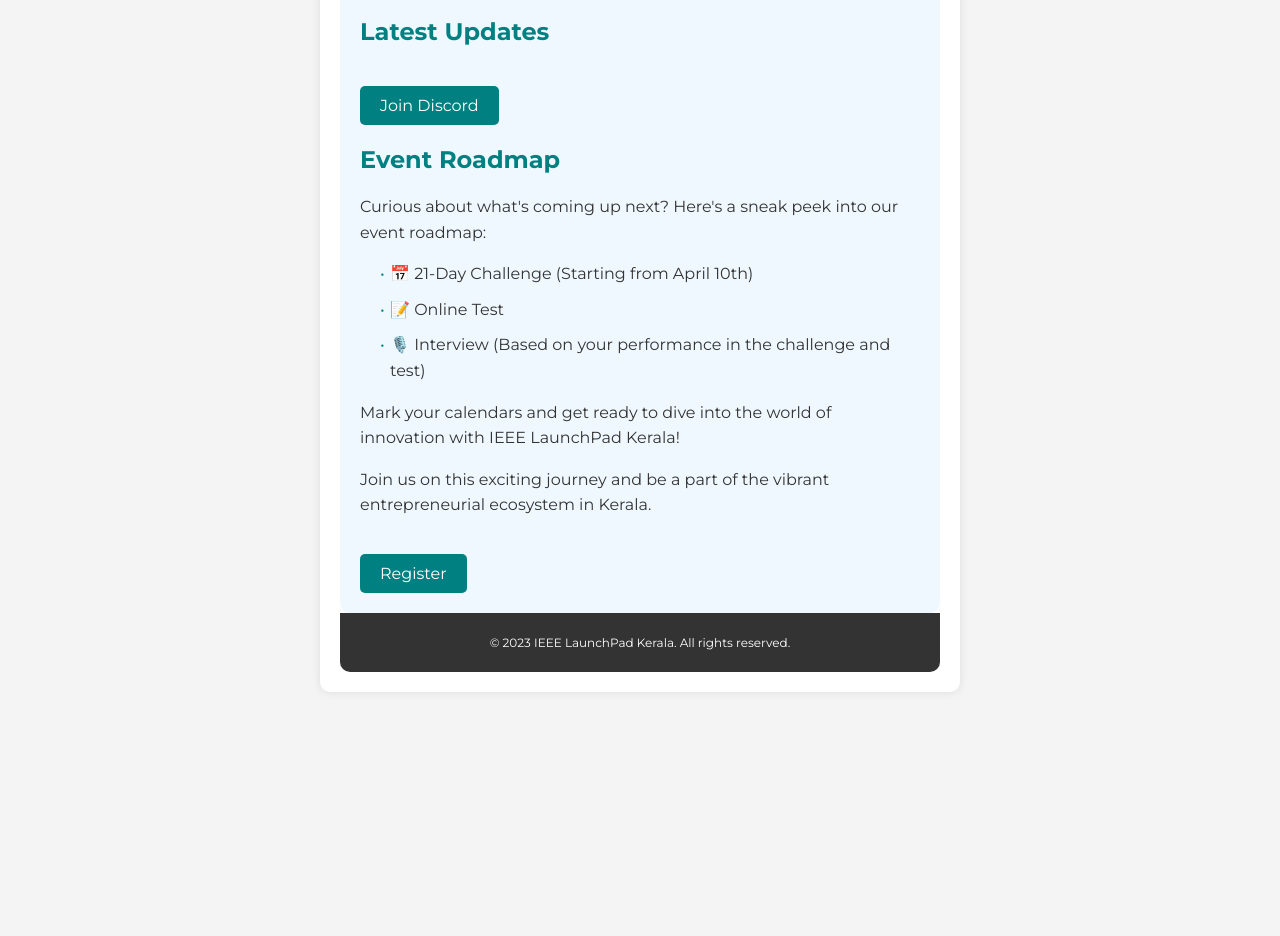
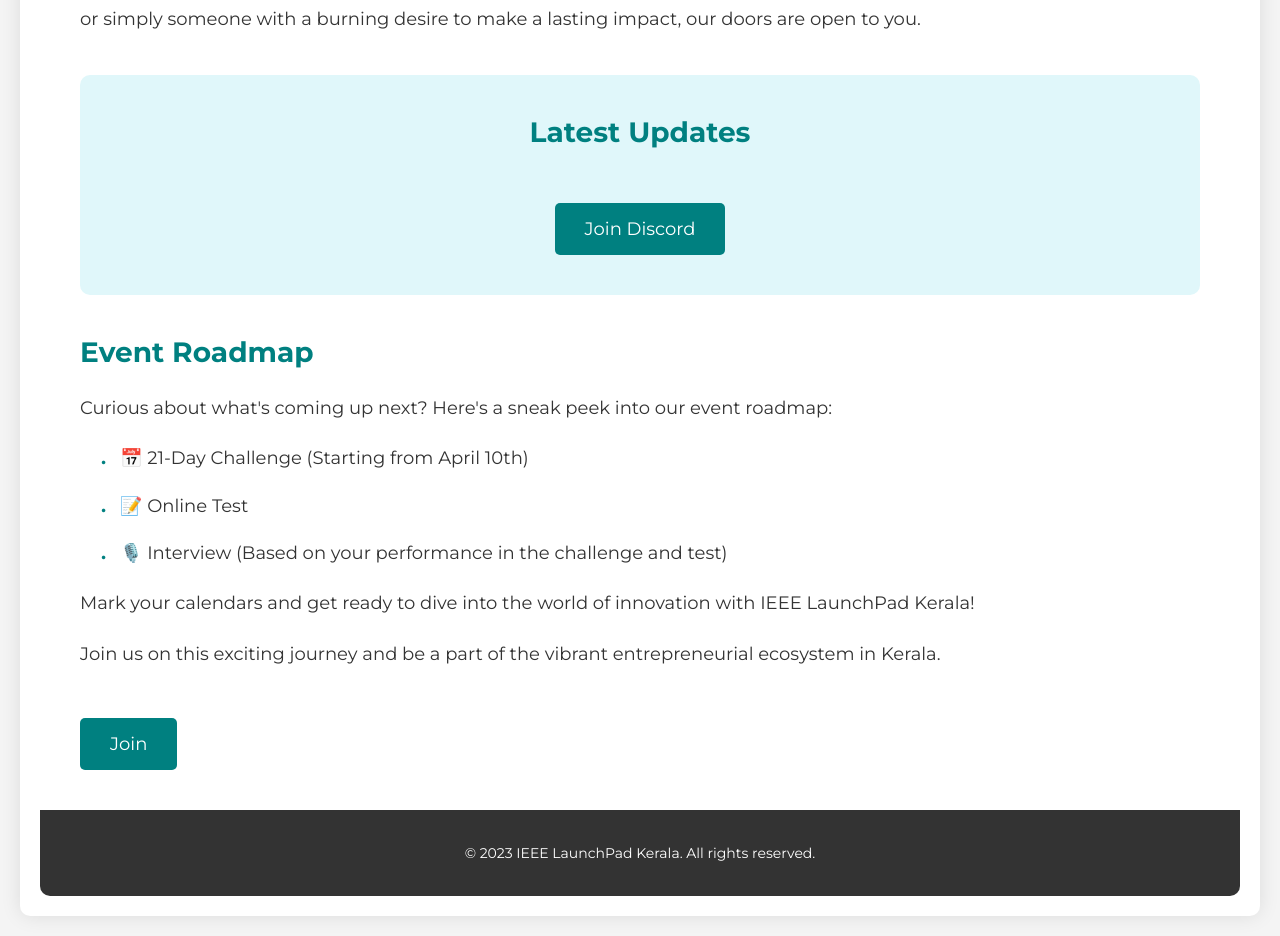
Before and after one commit to Josepaul2k01/Launchpad-Newsletter, a plain HTML site: page index.html in a window 1280 px wide. Shown: the part 575-1511 px from the top of the page. Before the commit the page ends 1287 px from the top, so only its background shows below. Drawn offline with Linux system fonts and the light colour scheme.

Commit message:
Update index.html

```diff
--- a/index.html
+++ b/index.html
@@ -3,7 +3,7 @@
 <head>
     <meta charset="UTF-8">
     <meta name="viewport" content="width=device-width, initial-scale=1.0">
-    <title>Launchpad Newsletter</title>
+    <title>IEEE LaunchPad Kerala 2024</title>
     <link href="https://fonts.googleapis.com/css2?family=Montserrat:wght@400;700&display=swap" rel="stylesheet">
     <style>
         body {
@@ -11,47 +11,54 @@
             background-color: #f4f4f4;
             margin: 0;
             padding: 0;
+            display: flex;
+            flex-direction: column;
+            align-items: center;
+            color: #333;
         }
         .container {
             width: 100%;
-            max-width: 600px;
+            max-width: 1200px;
             margin: 20px auto;
             background-color: #ffffff;
             padding: 20px;
-            box-shadow: 0 0 10px rgba(0, 0, 0, 0.1);
+            box-shadow: 0 0 20px rgba(0, 0, 0, 0.1);
             border-radius: 10px;
         }
         header {
             text-align: center;
             background-color: #008080;
             color: white;
-            padding: 20px;
+            padding: 40px;
             border-radius: 10px 10px 0 0;
         }
         header h1 {
             margin: 0;
-            font-size: 24px;
+            font-size: 36px;
+        }
+        header p {
+            margin: 10px 0 0;
+            font-size: 18px;
         }
         section {
-            padding: 20px;
-            background-color: #f0f8ff;
-            border-radius: 0 0 10px 10px;
+            padding: 40px;
         }
         section h2 {
             color: #008080;
-            margin-top: 20px;
+            margin-top: 40px;
+            font-size: 28px;
         }
         section p, section ul {
-            line-height: 1.6;
-            color: #333;
+            line-height: 1.8;
+            font-size: 18px;
         }
         section ul {
             padding-left: 20px;
             list-style: none;
         }
         section ul li {
-            margin-bottom: 10px;
-            padding-left: 10px;
+            margin-bottom: 15px;
+            padding-left: 20px;
             position: relative;
         }
         section ul li:before {
@@ -59,28 +66,41 @@
             color: #008080;
             position: absolute;
             left: 0;
+            font-size: 24px;
+            top: -3px;
         }
         .button {
             display: inline-block;
             background-color: #008080;
             color: white;
-            padding: 10px 20px;
+            padding: 15px 30px;
             text-decoration: none;
             border-radius: 5px;
             transition: background-color 0.3s;
             text-align: center;
-            margin-top: 20px;
+            margin-top: 30px;
+            font-size: 18px;
         }
         .button:hover {
             background-color: #006666;
         }
         footer {
             text-align: center;
-            padding: 10px;
+            padding: 20px;
             background-color: #333;
             color: white;
-            font-size: 12px;
+            font-size: 14px;
             border-radius: 0 0 10px 10px;
+        }
+        .cta-section {
+            text-align: center;
+            padding: 40px;
+            background-color: #e0f7fa;
+            border-radius: 10px;
+            margin-top: 40px;
+        }
+        .cta-section h2 {
+            margin-top: 0;
         }
     </style>
 </head>
@@ -88,6 +108,7 @@
     <div class="container">
         <header>
             <h1>IEEE LaunchPad Kerala 2024</h1>
+            <p>Connecting Innovators and Industry Leaders</p>
         </header>
         <section>
             <p>Welcome to the IEEE LaunchPad Kerala Newsletter! 🎉 We're thrilled to have you join us as we embark on a journey of innovation, collaboration, and growth. Launchpad Kerala 2024 is a premier job fair that brings together talented individuals and innovative companies in the technical and engineering fields. This collaboration between IEEE Kerala Section and GTech MuLearn aims to create meaningful connections that drive progress and innovation in Kerala's job market.</p>
@@ -95,8 +116,10 @@
             <h2>Call to Action</h2>
             <p>Are you a visionary with a groundbreaking idea that has the potential to disrupt industries? Do you aspire to be a part of a thriving community of like-minded individuals who share your passion for innovation? Join IEEE LaunchPad Kerala today and embark on an exhilarating journey towards entrepreneurial success. Whether you're a student, a seasoned professional, or simply someone with a burning desire to make a lasting impact, our doors are open to you.</p>
 
-            <h2>Latest Updates</h2>
-            <a href="https://discord.gg/gtech-mulearn-771670169691881483" class="button">Join Discord</a>
+            <div class="cta-section">
+                <h2>Latest Updates</h2>
+                <a href="https://discord.gg/gtech-mulearn-771670169691881483" class="button">Join Discord</a>
+            </div>
 
             <h2>Event Roadmap</h2>
             <p>Curious about what's coming up next? Here's a sneak peek into our event roadmap:</p>
@@ -108,7 +131,7 @@
             <p>Mark your calendars and get ready to dive into the world of innovation with IEEE LaunchPad Kerala!</p>
             <p>Join us on this exciting journey and be a part of the vibrant entrepreneurial ecosystem in Kerala.</p>
 
-            <a href="https://launchpadkerala.org" class="button">Register</a>
+            <a href="https://launchpadkerala.org" class="button">Join</a>
         </section>
         <footer>
             <p>© 2023 IEEE LaunchPad Kerala. All rights reserved.</p>
```
